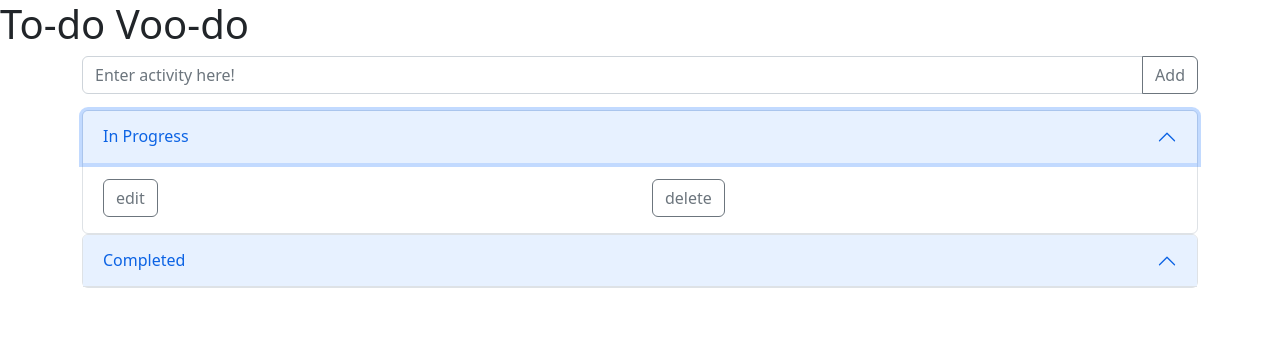
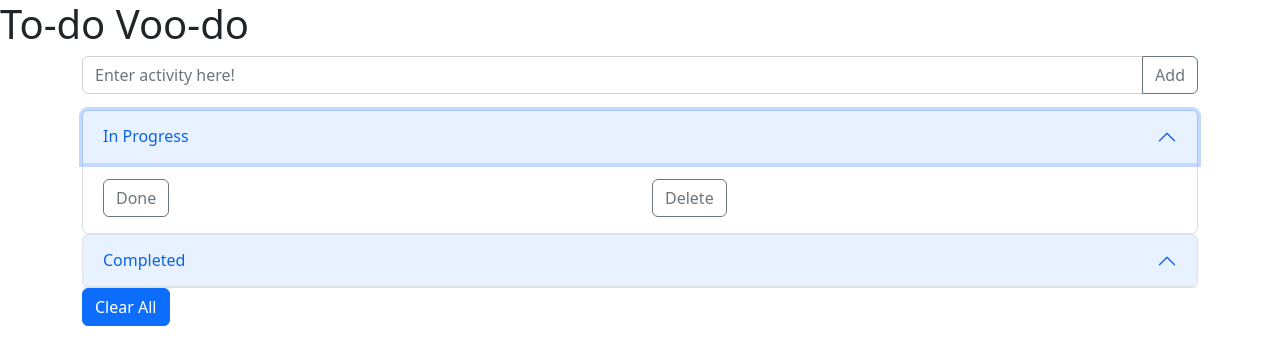
Before and after one commit to Anansi86/todo_list, a React (Create React App) app in the folder app/: page / in a window 1280 px wide. Both pictures are taken after a click on the button "In Progress". Shown: the top 364 px of the page. Built offline with nearby package versions, Linux system fonts and the light colour scheme.

Commit message:
checkpoint

```diff
--- a/app/src/components/AccordionBodyProgress.js
+++ b/app/src/components/AccordionBodyProgress.js
@@ -6,10 +6,10 @@ function AccordionBodyProgress() {
     <div className = "accordion-body">
         <div className = "row">
             <div className = "col">
-            <button className="btn btn-outline-secondary" type="button" id="button-addon1">edit</button>
+            <button className="btn btn-outline-secondary" type="button" id="button-addon1">Done</button>
         </div>
         <div className = "col">
-            <button className="btn btn-outline-secondary" type="button" id="button-addon1">delete</button>
+            <button className="btn btn-outline-secondary" type="button" id="button-addon1">Delete</button>
           </div>
         </div>
     </div>
--- a/app/src/components/App.js
+++ b/app/src/components/App.js
@@ -1,13 +1,14 @@
+import { useState, useEffect } from 'react';
 import Input from "./Input"
 import Accordion from "./AccordionProgress"
 import AccordionDone from "./AccordionDone"
+import ControlBoard from "./ControlBoard"
+
+
+//const [data, setData] = useState([]);
+
 
 function App() {
-
-
-
-
-
 
 return (
     <>
@@ -16,6 +17,7 @@ return (
         <Input />
         <Accordion />
         <AccordionDone />
+        <ControlBoard />
     </div>
 
 </>
--- a/app/src/components/ControlBoard.js
+++ b/app/src/components/ControlBoard.js
@@ -0,0 +1,10 @@
+function ControlBoard() {
+    return (
+<>
+<div class="btn-group" role="group" aria-label="Basic example">
+    <button type="button" class="btn btn-primary">Clear All</button>
+</div>
+</>
+    )
+}
+export default ControlBoard
```
